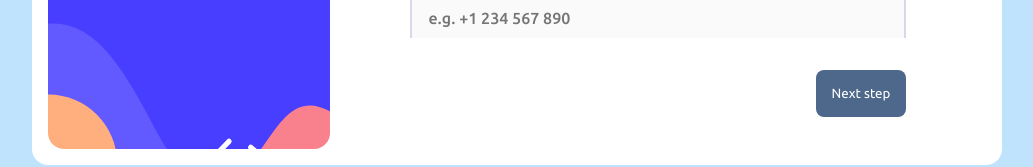
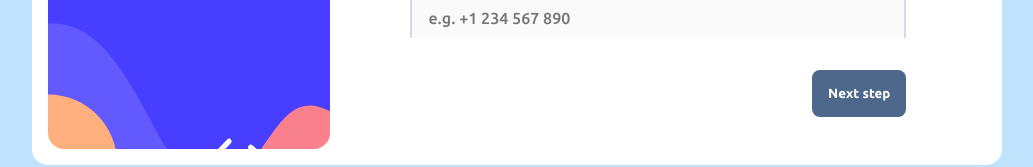
Before and after one commit to huyphan2210/multi-step_form, an Angular app in the folder multi-step_form.client/: page / in a window 1280 px wide. Shown: the part 491-658 px from the top of the page, without its empty margins (123-1156 px from the left). Built offline with nearby package versions, Linux system fonts and the light colour scheme.

Commit message:
Update stepper.component.scss

```diff
--- a/multi-step_form.client/src/components/Stepper/stepper.component.scss
+++ b/multi-step_form.client/src/components/Stepper/stepper.component.scss
@@ -20,6 +20,11 @@
   button {
     border: none;
     background-color: transparent;
+    font-weight: 700;
+
+    &:first-child {
+      color: var(--cool-gray);
+    }
 
     &:last-child {
       background-color: var(--marine-blue);
```
